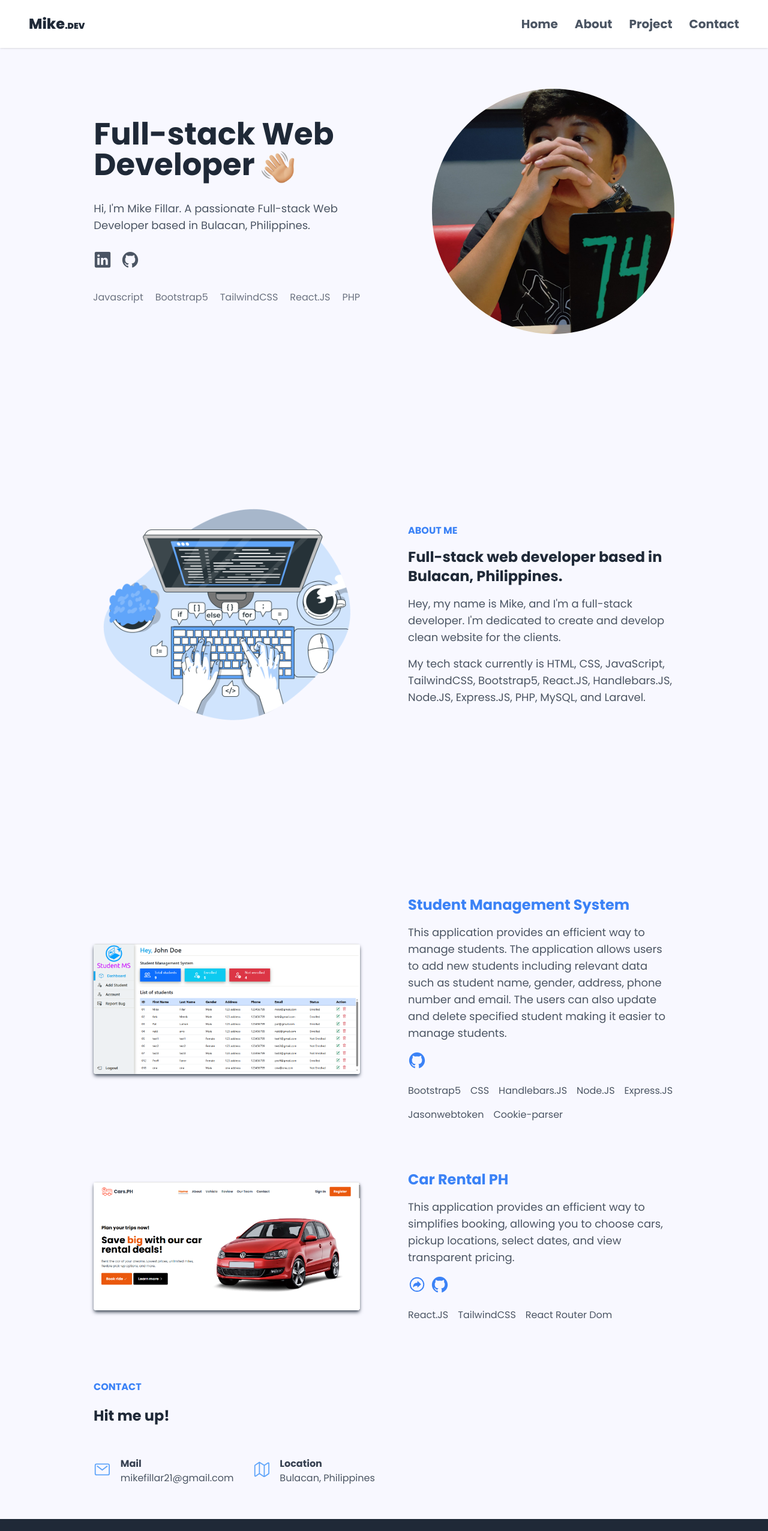
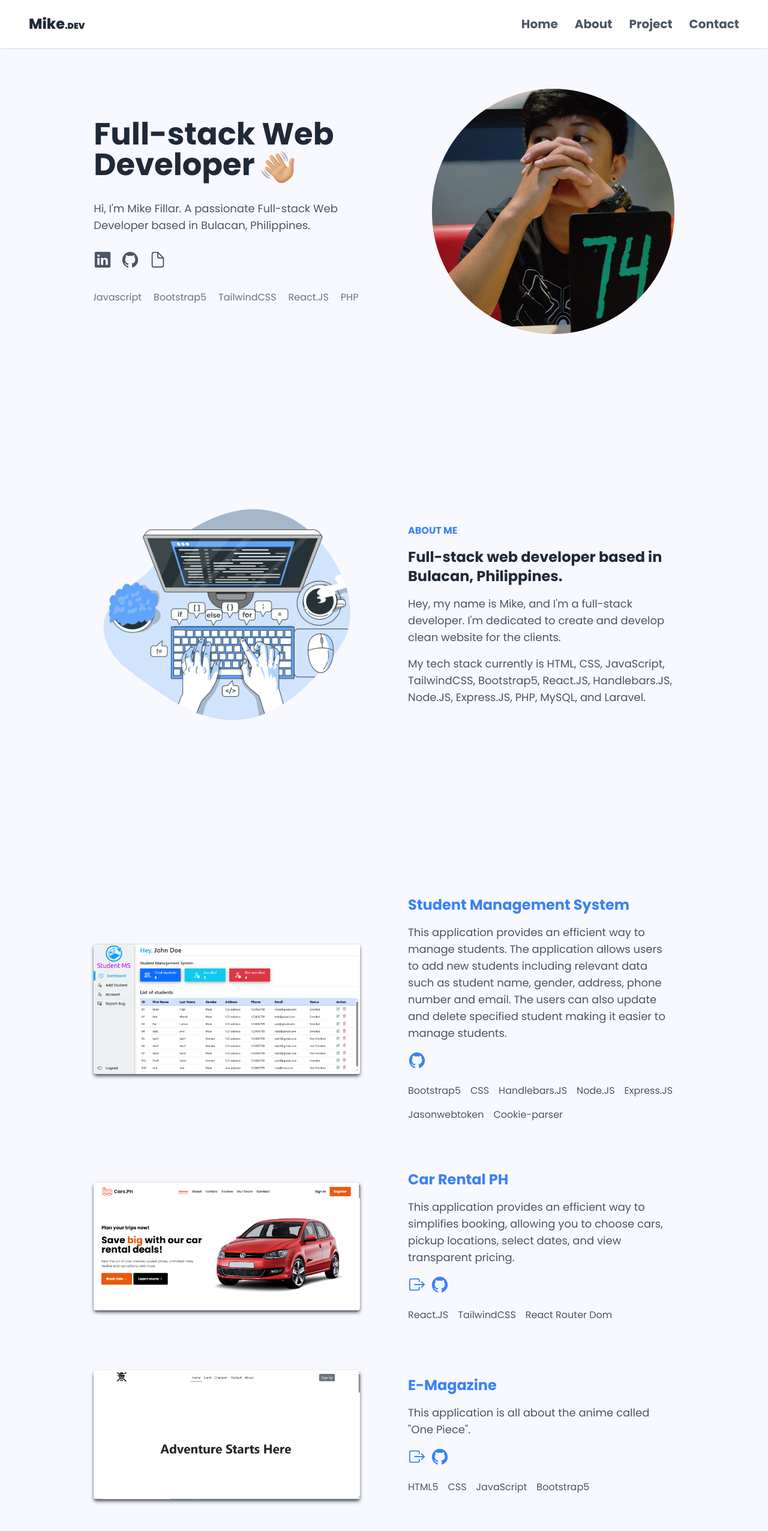
Before and after one commit to mikefillar/mikefillar.github.io, a React (Create React App) app: page / in a window 1280 px wide. Shown: the top 2553 px of the page at 60% size. Built offline with nearby package versions, Linux system fonts and the light colour scheme.

Commit message:
project added

```diff
--- a/src/Components/HomeNew.js
+++ b/src/Components/HomeNew.js
@@ -53,6 +53,13 @@ const HomeNew = () => {
             >
               <ion-icon name="logo-github"></ion-icon>
             </a>
+            <a
+              target="blank"
+              href="https://www.canva.com/design/DAGAKInMz40/pFVZ8iDRUUa2DybidaCcGA/view?utm_content=DAGAKInMz40&utm_campaign=designshare&utm_medium=link&utm_source=viewer"
+              className="text-gray-600 hover:text-blue-400 text-3xl"
+            >
+              <ion-icon name="document-outline"></ion-icon>
+            </a>
           </div>
           <div className="overflow-hidden">
             <ul className="flex animate-loop-scroll gap-5 hover:paused">
--- a/src/Components/Project.js
+++ b/src/Components/Project.js
@@ -2,6 +2,7 @@ import React from "react";
 // import illustration from "../img/Under construction-amico.png";
 import project1 from "../img/project1.png";
 import project2 from "../img/project2.png";
+import project from "../img/project.png";
 
 const Project = () => {
   return (
@@ -71,7 +72,7 @@ const Project = () => {
             target="_blank"
             className="text-3xl text-blue-500 hover:scale-110 transition-all duration-200 ease-linear"
           >
-            <ion-icon name="arrow-redo-circle-outline"></ion-icon>
+            <ion-icon name="exit-outline"></ion-icon>
           </a>
           <a
             href="https://github.com/mikefillar/mikefillar.github.io"
@@ -89,6 +90,47 @@ const Project = () => {
           </li>
         </ul>
       </div>
+      {/* e-magazine */}
+      <div className="flex flex-col text-left gap-6 rounded overflow-hidden shadow-md shadow-gray-600">
+        <a href="https://mikefillar.github.io/car-rental-ph" target="_blank">
+          <img className="" src={project} alt="coding" />
+        </a>
+      </div>
+      <div className="w-full flex flex-col gap-4 justify-start text-center md:text-left mb-10 md:mb-0">
+        <a
+          href="https://mikefillar.github.io/newproject/"
+          target="_blank"
+          className="text-blue-500 font-bold text-2xl"
+        >
+          E-Magazine
+        </a>
+        <p className="text-gray-600 text-sm sm:text-base semilarge:text-lg large:text-xl">
+          This application is all about the anime called "One Piece".
+        </p>
+
+        <div className="flex gap-2 justify-center items-center md:justify-start md:items-start">
+          <a
+            href="https://mikefillar.github.io/newproject/"
+            target="_blank"
+            className="text-3xl text-blue-500 hover:scale-110 transition-all duration-200 ease-linear"
+          >
+            <ion-icon name="exit-outline"></ion-icon>
+          </a>
+          <a
+            href="https://github.com/mikefillar/newproject"
+            target="_blank"
+            className="text-3xl text-blue-500 hover:scale-110 transition-all duration-200 ease-linear"
+          >
+            <ion-icon name="logo-github"></ion-icon>
+          </a>
+        </div>
+        <ul className="flex gap-4 justify-center items-center md:justify-start md:items-start flex-wrap">
+          <li className="text-gray-600 text-sm sm:text-base">HTML5</li>
+          <li className="text-gray-600 text-sm sm:text-base">CSS</li>
+          <li className="text-gray-600 text-sm sm:text-base">JavaScript</li>
+          <li className="text-gray-600 text-sm sm:text-base">Bootstrap5</li>
+        </ul>
+      </div>
     </section>
   );
 };
```
Also changed, not shown: src/img/project.png (added).
